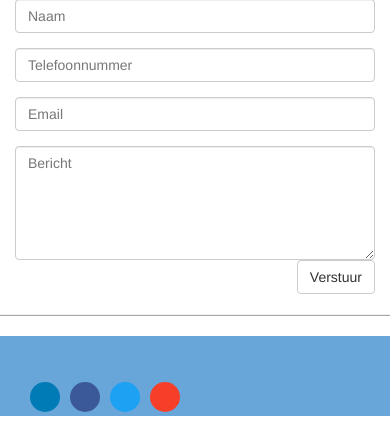
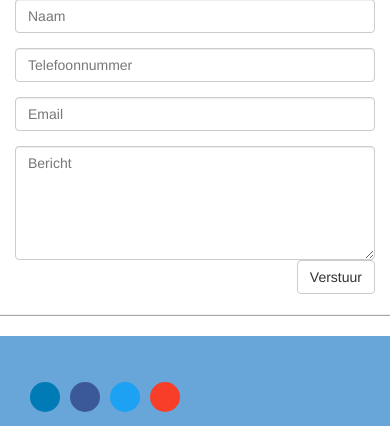
Before and after one commit to Sync-Development/Sync-Development, a PHP site: page /contact.html in a window 390 px wide. Shown: the part 465-891 px from the top of the page. Run offline with PHP 8.4, Linux system fonts and the light colour scheme; some libraries are stand-ins or nearby versions; some web fonts are replaced.

Commit message:
footer
mobile versie loopt helemaal tot einde nu

```diff
--- a/contact.html
+++ b/contact.html
@@ -202,6 +202,7 @@ $('#return-to-top').click(function() {      // When arrow is clicked
 <!--footer start from here-->
 
 <div class="copyright">
+<div class="copyright">
   <div class="container">
     <div class="col-md-6">
       <p><img class="flag" src="images/netherlands-flag-round-icon-32.png">© 2017 - Sync-development</p>
--- a/mobile.css
+++ b/mobile.css
@@ -231,7 +231,7 @@ footer { background-color:#4431a4; max-height:320px; font-family: 'Open Sans', s
 .footer-ul i { margin-right:10px;}
 .footer-ul li a:hover {transition: color 0.2s linear 0s, background 0.2s linear 0s; color:#ff670f; }
 
- .copyright { max-height:80px; background-color:#68a6da;     position: absolute;
+ .copyright { max-height:91px; background-color:#68a6da;     position: absolute;
     width: 100%;
     margin-bottom: 0px;}
 .copyright3 { max-height:80px; background-color:#68a6da;     position: absolute;
```
